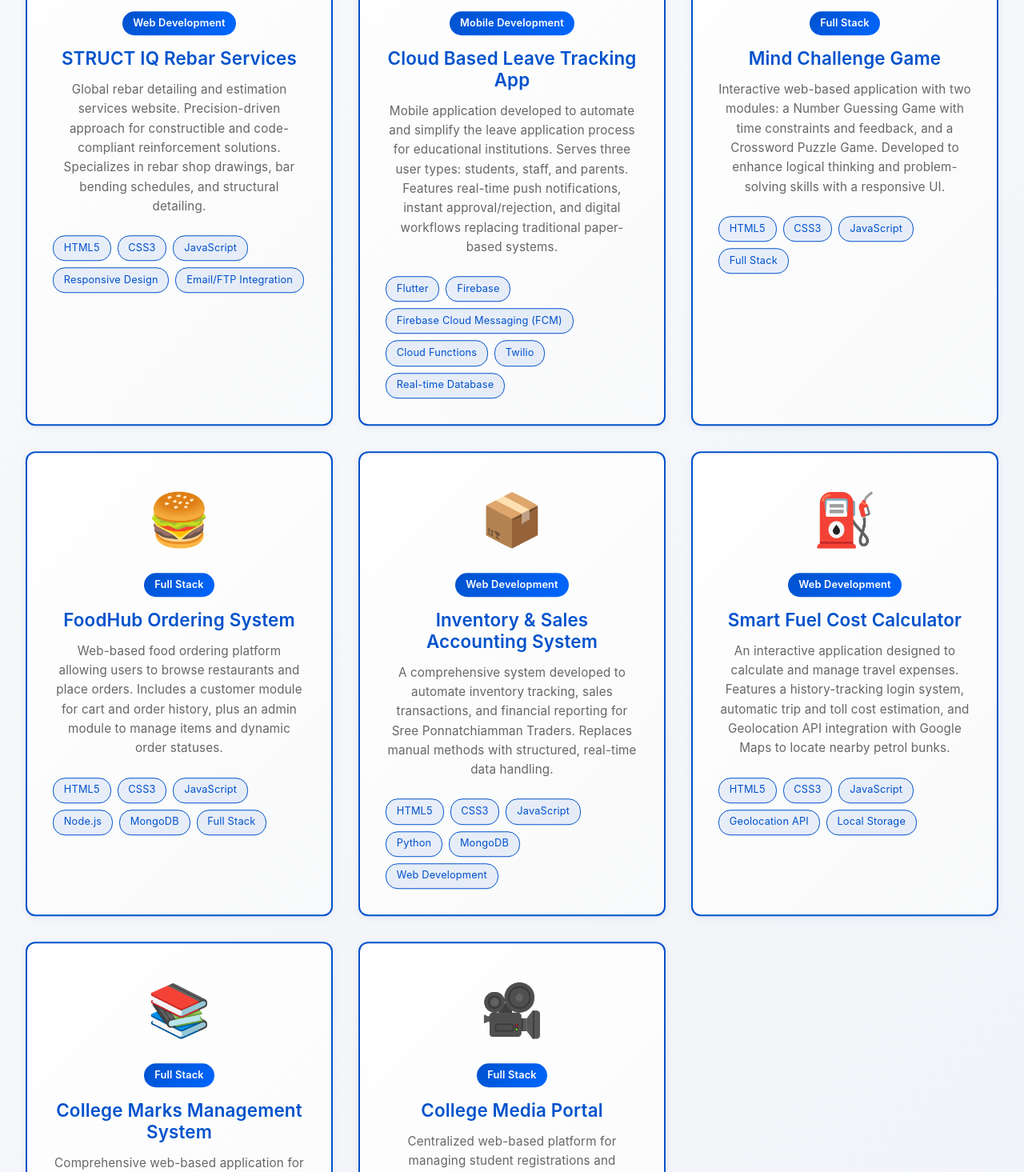
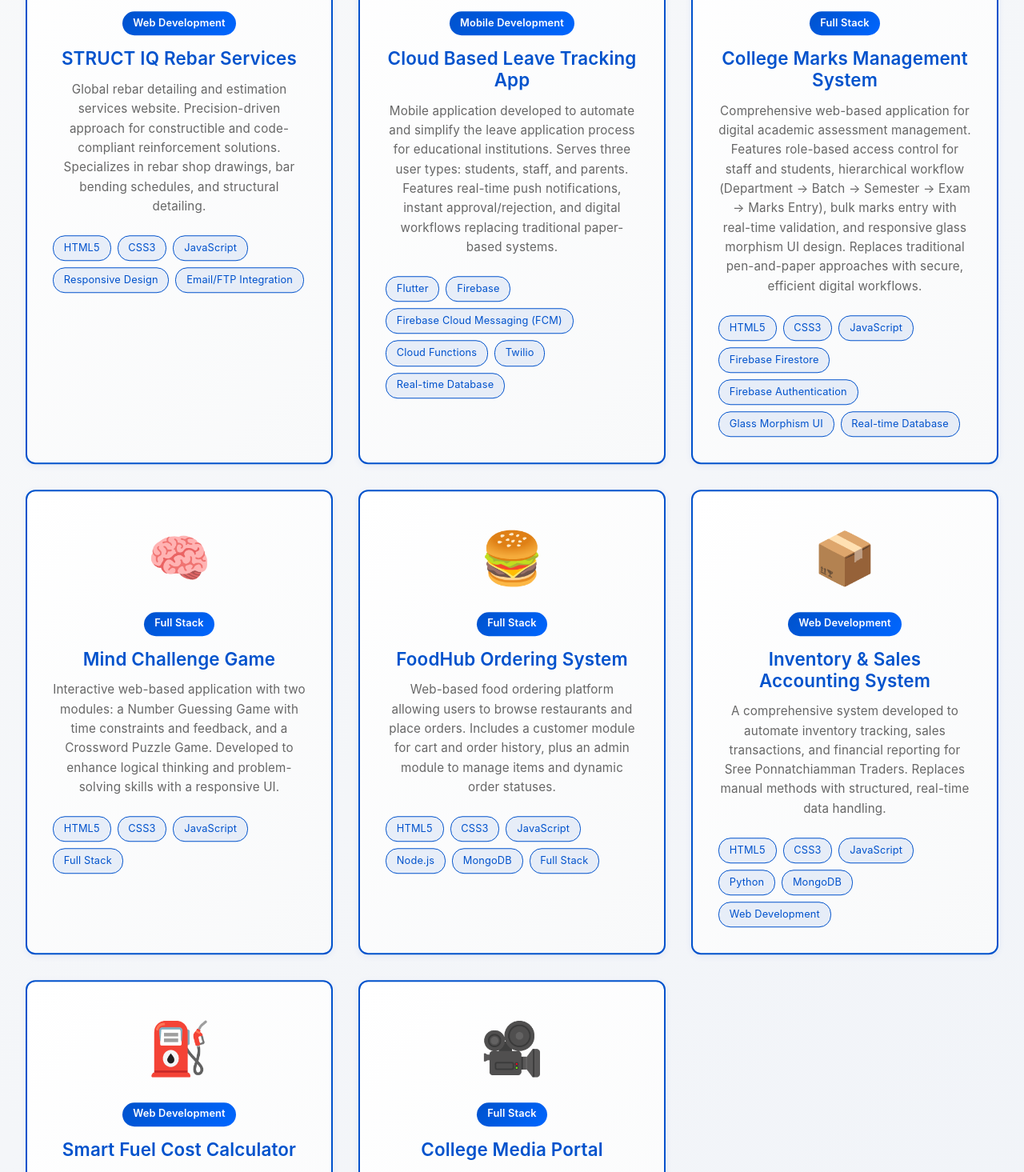
Before and after one commit to krishnainfotechofficial/krishnainfotech, a React (Vite) app: page /projects in a window 1280 px wide. Shown: the part 820-2285 px from the top of the page at 80% size. Built offline with nearby package versions, Linux system fonts and the light colour scheme.

Commit message:
Project updated final

```diff
--- a/src/pages/Projects.tsx
+++ b/src/pages/Projects.tsx
@@ -20,6 +20,14 @@ export default function Projects() {
     },
     {
       id: 3,
+      title: 'College Marks Management System',
+      category: 'Full Stack',
+      description: 'Comprehensive web-based application for digital academic assessment management. Features role-based access control for staff and students, hierarchical workflow (Department → Batch → Semester → Exam → Marks Entry), bulk marks entry with real-time validation, and responsive glass morphism UI design. Replaces traditional pen-and-paper approaches with secure, efficient digital workflows.',
+      technologies: ['HTML5', 'CSS3', 'JavaScript', 'Firebase Firestore', 'Firebase Authentication', 'Glass Morphism UI', 'Real-time Database'],
+      image: '📚'
+    },
+    {
+      id: 4,
       title: 'Mind Challenge Game',
       category: 'Full Stack',
       description: 'Interactive web-based application with two modules: a Number Guessing Game with time constraints and feedback, and a Crossword Puzzle Game. Developed to enhance logical thinking and problem-solving skills with a responsive UI.',
@@ -27,7 +35,7 @@ export default function Projects() {
       image: '🧠'
     },
     {
-      id: 4,
+      id: 5,
       title: 'FoodHub Ordering System',
       category: 'Full Stack',
       description: 'Web-based food ordering platform allowing users to browse restaurants and place orders. Includes a customer module for cart and order history, plus an admin module to manage items and dynamic order statuses.',
@@ -35,7 +43,7 @@ export default function Projects() {
       image: '🍔'
     },
     {
-      id: 5,
+      id: 6,
       title: 'Inventory & Sales Accounting System',
       category: 'Web Development',
       description: 'A comprehensive system developed to automate inventory tracking, sales transactions, and financial reporting for Sree Ponnatchiamman Traders. Replaces manual methods with structured, real-time data handling.',
@@ -43,20 +51,12 @@ export default function Projects() {
       image: '📦'
     },
     {
-      id: 6,
+      id: 7,
       title: 'Smart Fuel Cost Calculator',
       category: 'Web Development',
       description: 'An interactive application designed to calculate and manage travel expenses. Features a history-tracking login system, automatic trip and toll cost estimation, and Geolocation API integration with Google Maps to locate nearby petrol bunks.',
       technologies: ['HTML5', 'CSS3', 'JavaScript', 'Geolocation API', 'Local Storage'],
       image: '⛽'
-    },
-    {
-      id: 7,
-      title: 'College Marks Management System',
-      category: 'Full Stack',
-      description: 'Comprehensive web-based application for digital academic assessment management. Features role-based access control for staff and students, hierarchical workflow (Department → Batch → Semester → Exam → Marks Entry), bulk marks entry with real-time validation, and responsive glass morphism UI design. Replaces traditional pen-and-paper approaches with secure, efficient digital workflows.',
-      technologies: ['HTML5', 'CSS3', 'JavaScript', 'Firebase Firestore', 'Firebase Authentication', 'Glass Morphism UI', 'Real-time Database'],
-      image: '📚'
     },
     {
       id: 8,
```
Also changed, not shown: 1 other file (tests, documents, lock files or other folders).
